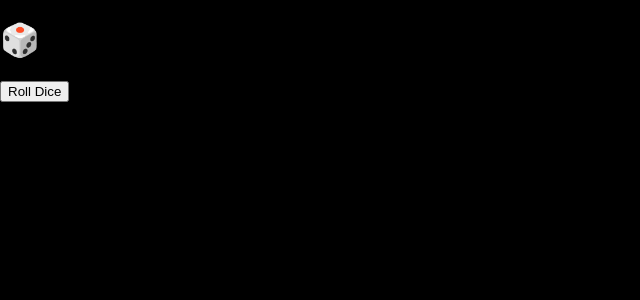
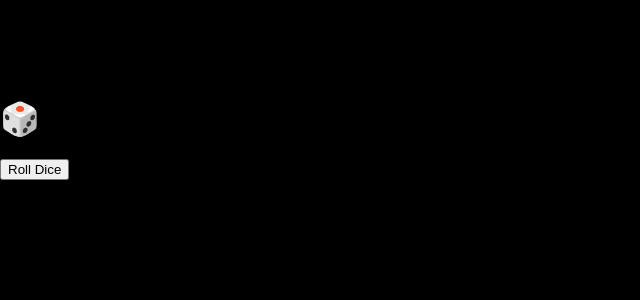
Before and after one commit to Eshhaa11/random-dice-roller, a React (Create React App) app: page / in a window 1280 px wide. Shown: the top 300 px of the page, without its empty margins (0-640 px from the left). Built offline with nearby package versions, Linux system fonts and the light colour scheme.

Commit message:
added margin-top

```diff
--- a/src/Components/Dice.css
+++ b/src/Components/Dice.css
@@ -2,3 +2,7 @@ body {
     background-color: black;
     font-family: sans-serif;
 }
+
+.dice-cont {
+    margin-top: 100px;
+}
```
